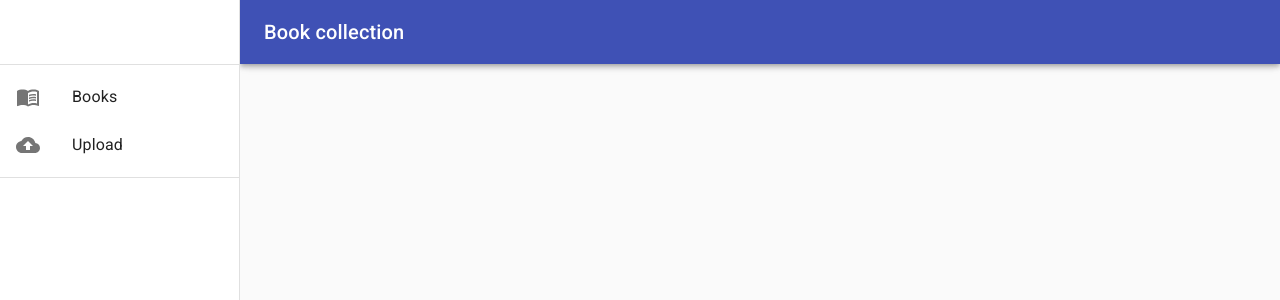
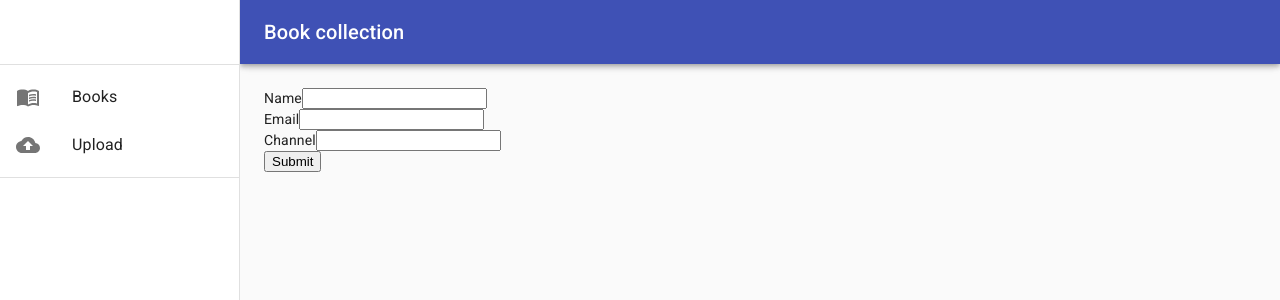
Before and after one commit to Kirill222/lrc2_frontend, a React (Create React App) app: page /test in a window 1280 px wide. Shown: the top 300 px of the page. Built offline with nearby package versions, Linux system fonts and the light colour scheme.

Commit message:
added Formik component for tests, added Book form with submiting a book object to Redux and redirect to th Books page after book submission

```diff
--- a/src/App.jsx
+++ b/src/App.jsx
@@ -4,6 +4,7 @@ import {Switch, Route, Link} from 'react-router-dom'
 import Books from './components/Books/Books'
 import UploadBookForm from './components/Books/UploadBookForm'
 import BookDetailsPage from './components/Books/BookDetailsPage'
+import FormikForm from './components/Books/FormikForm'
 
 
 function App() {
@@ -16,6 +17,8 @@ function App() {
           <Route path='/book/:bookId' component={BookDetailsPage}/>
           <Route path='/books' component={Books}/>
           <Route path='/upload' component={UploadBookForm}/>
+          <Route path='/test' component={FormikForm}/>
+
         </Switch>
       </ResponsiveDrawer>
     </div>
--- a/src/BLL/books_reducer.js
+++ b/src/BLL/books_reducer.js
@@ -1,4 +1,5 @@
 const GET_BOOKS = 'GET_BOOKS'
+const ADD_BOOK = 'ADD_BOOK'
 
 const initialState = {
     books: [
@@ -37,6 +38,8 @@ const booksReducer = (state = initialState, action) => {
     switch(action.type) {
         case GET_BOOKS:
             return {...state, books: action.books}
+        case ADD_BOOK:
+            return {...state, books: [...state.books, action.book]}
         default:
             return state
     }
@@ -44,5 +47,6 @@ const booksReducer = (state = initialState, action) => {
 
 //Action Creators
 export const getBooks = (books) => ({type: GET_BOOKS, books})
+export const addBook = (book) => ({type: ADD_BOOK, book})
 
 export default booksReducer
--- /dev/null
+++ b/src/components/Books/FormikForm.jsx
@@ -0,0 +1,37 @@
+import {useFormik} from 'formik'
+
+const FormikForm = () => {
+
+    const formik = useFormik({
+        initialValues: {
+            name: '',   //these names correspond to name properties of inputs
+            email: '',
+            channel: '',
+        },
+        onSubmit: values => {   //automatically receives the state of the form (values object). From here we can do an API requests
+            console.log(values)
+        }
+    })
+
+    //console.log(formik.values)
+
+    return (
+        <form onSubmit={formik.handleSubmit}>
+            <div>
+                <label htmlFor="name">Name</label>
+                <input type="text" id="name" name="name" onChange={formik.handleChange} value={formik.values.name} />
+            </div>
+            <div>
+                <label htmlFor="email">Email</label>
+                <input type="email" id="email" name="email" onChange={formik.handleChange} value={formik.values.email}  />
+            </div>
+            <div>
+                <label htmlFor="channel">Channel</label>
+                <input type="text" id="channel" name="channel" onChange={formik.handleChange} value={formik.values.channel}  />
+            </div>
+            <button type="submit">Submit</button>
+        </form>
+    )
+}
+
+export default FormikForm
--- a/src/components/Books/UploadBookForm.jsx
+++ b/src/components/Books/UploadBookForm.jsx
@@ -1,8 +1,47 @@
-import { Typography } from "@material-ui/core"
+import { Typography } from '@material-ui/core'
+import {useFormik} from 'formik'
+import { useSelector, useDispatch } from 'react-redux'
+import { addBook } from '../../BLL/books_reducer'
+import { useHistory } from 'react-router'
+
+
 
 const UploadBookForm = () => {
+
+    const dispatch = useDispatch()
+    const history = useHistory()
+
+    const formik = useFormik({
+        initialValues: {
+            title: '',
+            author: '',
+            rating: '',
+            yearOfPublication: '',
+        },
+        onSubmit: values => {
+            const bookWithAddedId = {...values, id: Math.random()}
+
+            dispatch(addBook(bookWithAddedId))
+            console.log(bookWithAddedId)
+            formik.resetForm()
+            history.push('/books')
+        }
+    })
+
     return (
-        <Typography component='h1' variant='h3' align='center'>Upload a book</Typography>
+        <>
+            <Typography variant="h2">Upload a new book</Typography>
+
+            <form onSubmit={formik.handleSubmit}>
+                <input type="text" name='title' onChange={formik.handleChange} value={formik.values.title}/>
+                <input type="text" name='author' onChange={formik.handleChange} value={formik.values.author}/>
+                <input type="text" name='rating' onChange={formik.handleChange} value={formik.values.rating}/>
+                <input type="text" name='yearOfPublication' onChange={formik.handleChange} value={formik.values.yearOfPublication}/>
+                <button type="submit">Submit</button>
+            </form>
+
+        </>
+
     )
 }
 
```
Also changed, not shown: package.json (+9 -0 lines), 1 other file (tests, documents, lock files or other folders).
